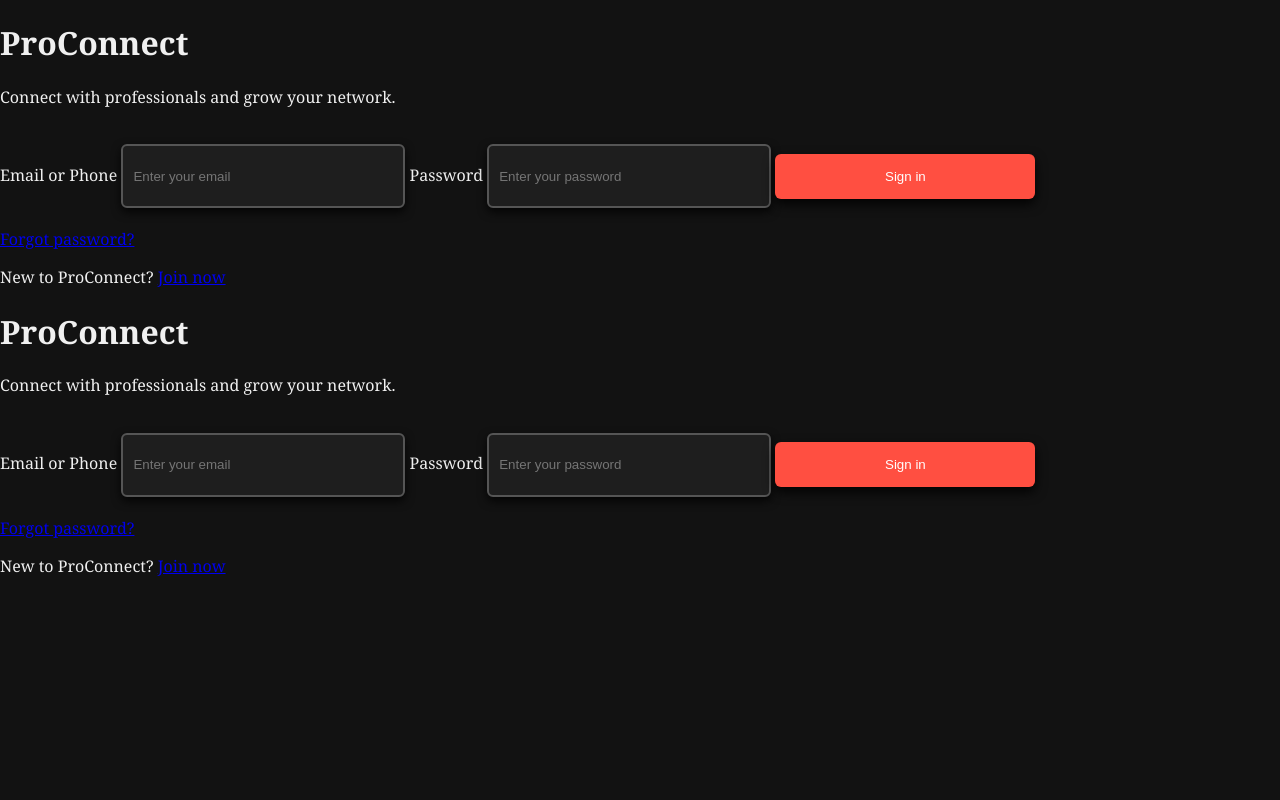
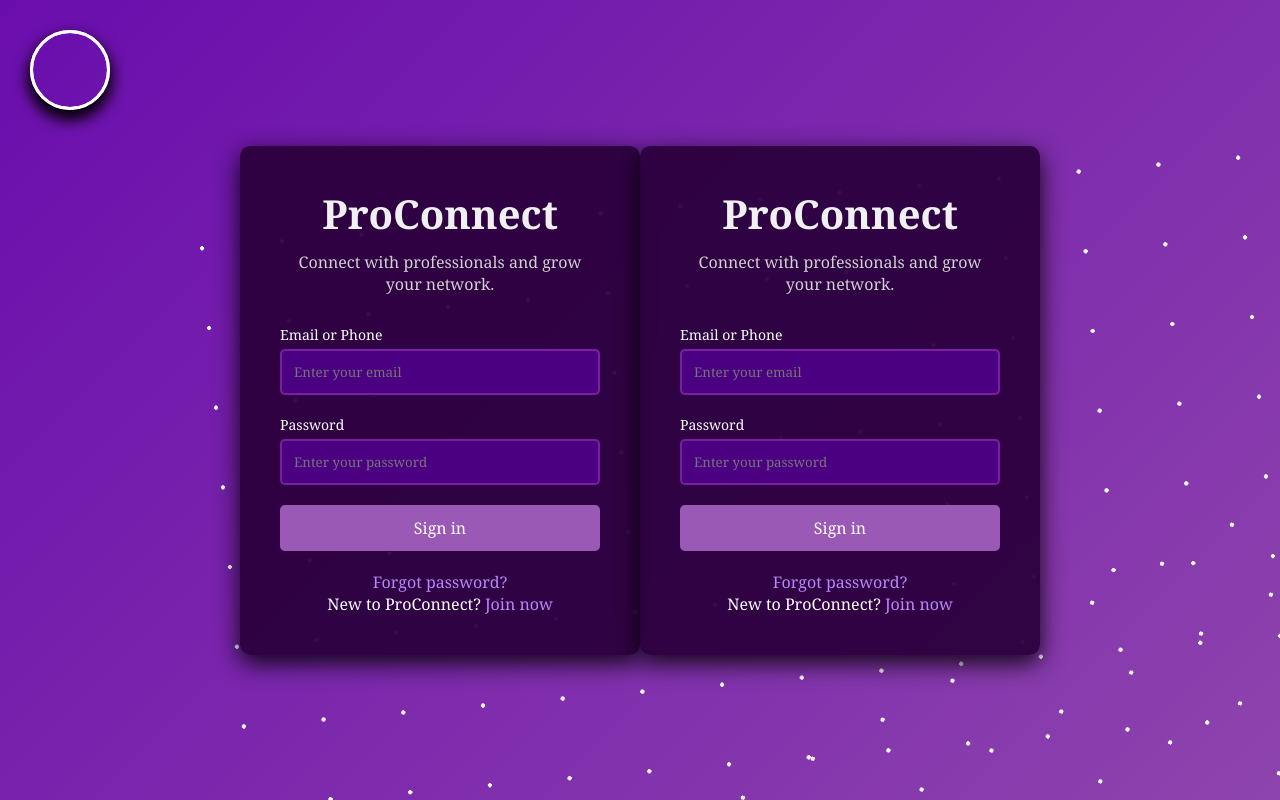
Before and after one commit to Aditya-k2024/Frontpage, a plain HTML site: page Frontend/index.html in a window 1280 px wide. Drawn offline with Linux system fonts and the light colour scheme.

Commit message:
style.css

```diff
--- a/Frontend/style.css
+++ b/Frontend/style.css
@@ -1,102 +1,208 @@
-body{
+/* Global Reset */
+* {
     margin: 0;
-    background-color: cadetblue;
     padding: 0;
-
-
-
+    box-sizing: border-box;
 }
 
-.sign{
-    align-content: center;
-    justify-content: center;
-    text-align: center;
-    display: flex;
-
-}
-#email{margin-bottom: 20px;
-width: 200px;
-height:30px;
-
-
-}
-#password{
-    width: 200px;
-height:30px;
-
-
-}
-#submit{ margin-top: 30px;
-
-height: 30px;
-}
-.ss{ display: inline-block;
-}
-.acc{ text-align: center;}/* Applying Dark Background and Serif Font */
+/* Background and Page Styling */
 body {
-    margin: 0;
-    padding: 0;
     font-family: 'Georgia', serif;  /* Elegant serif font */
-    background: #121212;  /* Darker background */
-    color: #f0f0f0;  /* Light text for contrast */
-}
-
-/* Centering the form */
-.sign {
+    color: #fff;
+    height: 100vh;
     display: flex;
     justify-content: center;
     align-items: center;
-    height: 100vh;
+    overflow: hidden;
+    background: linear-gradient(135deg, #6a0dad, #8e44ad);  /* Purple gradient */
 }
 
-/* Styling input fields */
-#email, #password {
-    margin-bottom: 20px;
-    width: 260px;
-    height: 40px;
-    border: 2px solid #555;  /* Softer border */
-    border-radius: 6px;
-    padding: 10px;
-    background-color: #1e1e1e;  /* Dark field background */
-    color: #e0e0e0;  /* Light text color */
-    box-shadow: 0 4px 10px rgba(0, 0, 0, 0.8);  /* Subtle shadow */
+/* Empty Circle at Top Left for Logo */
+.logo-circle {
+    position: fixed;
+    top: 30px;
+    left: 30px;
+    width: 80px;
+    height: 80px;
+    border-radius: 50%;
+    background: transparent;  /* Empty circle */
+    border: 3px solid #fff;   /* White border */
+    box-shadow: 0 8px 16px rgba(0, 0, 0, 0.8);  /* Shadow effect */
+    z-index: 2;
+    transition: 0.3s;
+    display: flex;
+    justify-content: center;
+    align-items: center;
+}
+
+/* Circle Hover Effect */
+.logo-circle:hover {
+    transform: scale(1.1);
+    box-shadow: 0 12px 24px rgba(0, 0, 0, 0.9);  /* Stronger shadow on hover */
+}
+
+/* Faster and More Randomly Moving Stars */
+.stars {
+    position: fixed;
+    width: 100%;
+    height: 100%;
+    z-index: -1;
+    overflow: hidden;
+    background: transparent;
+}
+
+/* Multiple Layers of Stars for Depth */
+.stars::before, .stars::after {
+    content: "";
+    position: absolute;
+    width: 300vw;
+    height: 300vh;
+    background: radial-gradient(circle, #ffffff 2px, transparent 2px);
+    background-size: 80px 80px;
+    animation: randomMove1 6s linear infinite, twinkle 2s alternate infinite;  /* Faster speed */
+}
+
+/* Second Layer with Randomized Movement */
+.stars::after {
+    animation: randomMove2 8s linear infinite, twinkle 3s alternate infinite;  /* Different motion */
+}
+
+/* Keyframes for Faster, More Random Motion */
+@keyframes randomMove1 {
+    0% { transform: translate(0, 0); }
+    20% { transform: translate(-50vw, 70vh) rotate(15deg); }
+    40% { transform: translate(60vw, -50vh) rotate(-25deg); }
+    60% { transform: translate(-80vw, 30vh) rotate(45deg); }
+    80% { transform: translate(90vw, -40vh) rotate(-35deg); }
+    100% { transform: translate(0, 0); }
+}
+
+@keyframes randomMove2 {
+    0% { transform: translate(0, 0); }
+    25% { transform: translate(80vw, -60vh) rotate(-20deg); }
+    50% { transform: translate(-60vw, 40vh) rotate(35deg); }
+    75% { transform: translate(100vw, -30vh) rotate(-45deg); }
+    100% { transform: translate(0, 0); }
+}
+
+/* Twinkling Effect */
+@keyframes twinkle {
+    0% {
+        opacity: 0.5;
+    }
+    50% {
+        opacity: 1;
+    }
+    100% {
+        opacity: 0.5;
+    }
+}
+
+/* Main Container */
+.container {
+    display: flex;
+    justify-content: center;
+    align-items: center;
+    height: 100%;
+    z-index: 1;
+}
+
+/* Form Box */
+.form-box {
+    background: rgba(44, 0, 62, 0.95);  /* Dark purple with transparency */
+    padding: 40px;
+    border-radius: 10px;
+    box-shadow: 0 8px 24px rgba(0, 0, 0, 0.9);
+    width: 400px;
+    text-align: center;
     transition: 0.3s;
 }
 
-/* Field hover effect */
-#email:hover, #password:hover {
-    box-shadow: 0 6px 15px rgba(0, 0, 0, 1);
-    transform: scale(1.03);
+/* ProConnect Logo */
+.logo {
+    font-size: 40px;
+    font-weight: 700;
+    color: #f0f0f0;
 }
 
-/* Styling submit button */
-#submit {
-    width: 260px;
-    height: 45px;
-    margin-top: 30px;
-    background-color: #ff4f41;  /* Bold button color */
-    color: #fff;
-    border: none;
-    border-radius: 6px;
-    cursor: pointer;
-    transition: 0.3s ease;
-    box-shadow: 0 5px 12px rgba(0, 0, 0, 0.9);  /* Strong button shadow */
+/* Tagline */
+.tagline {
+    margin: 10px 0 30px;
+    font-size: 16px;
+    color: #d1d1d1;
 }
 
-/* Hover effect */
-#submit:hover {
-    background-color: #e03a2e;
-    transform: scale(1.08);
-    box-shadow: 0 8px 20px rgba(0, 0, 0, 1);
+/* Input Fields */
+label {
+    display: block;
+    text-align: left;
+    margin-bottom: 5px;
+    font-size: 14px;
 }
 
-/* Additional styling */
-.ss {
-    display: inline-block;
+input {
+    width: 100%;
+    padding: 12px;
+    margin-bottom: 20px;
+    border: 2px solid #7a1fa2;
+    border-radius: 5px;
+    background: #4b0082;  /* Dark input field */
+    color: #fff;
+    font-family: 'Georgia', serif;  /* Serif font for inputs */
+    transition: 0.3s;
 }
 
-.acc {
-    text-align: center;
+/* Input Hover Effect */
+input:hover, input:focus {
+    border: 2px solid #a64ca6;
+    box-shadow: 0 4px 12px rgba(255, 255, 255, 0.2);
+}
+
+/* Submit Button */
+#submit {
+    width: 100%;
+    padding: 12px;
+    background: #9b59b6;  /* Bright purple */
+    color: #fff;
+    font-size: 16px;
+    font-family: 'Georgia', serif;  /* Serif font for button */
+    border: none;
+    border-radius: 5px;
+    cursor: pointer;
+    transition: 0.3s;
+}
+
+/* Button Hover Effect */
+#submit:hover {
+    background: #8e44ad;
+    transform: scale(1.05);
+}
+
+/* Links */
+.links {
     margin-top: 20px;
-    font-size: 16px;
 }
+
+.links a {
+    color: #bb86fc;
+    text-decoration: none;
+    transition: 0.3s;
+    font-family: 'Georgia', serif;  /* Serif font for links */
+}
+
+.links a:hover {
+    color: #d7b2ff;
+}
+
+/* Responsive Design */
+@media (max-width: 768px) {
+    .form-box {
+        width: 90%;
+        padding: 30px;
+    }
+
+    .logo-circle {
+        top: 10px;
+        left: 15px;
+    }
+}
```
